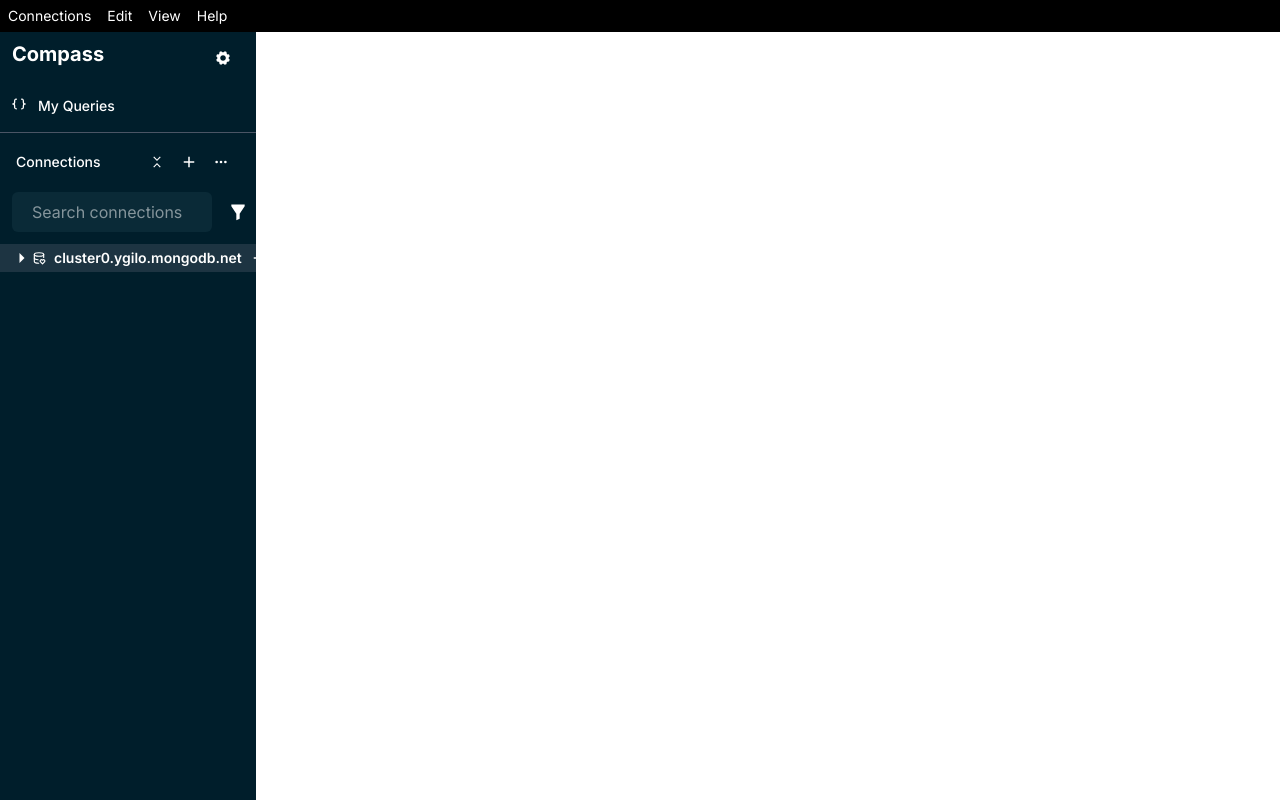
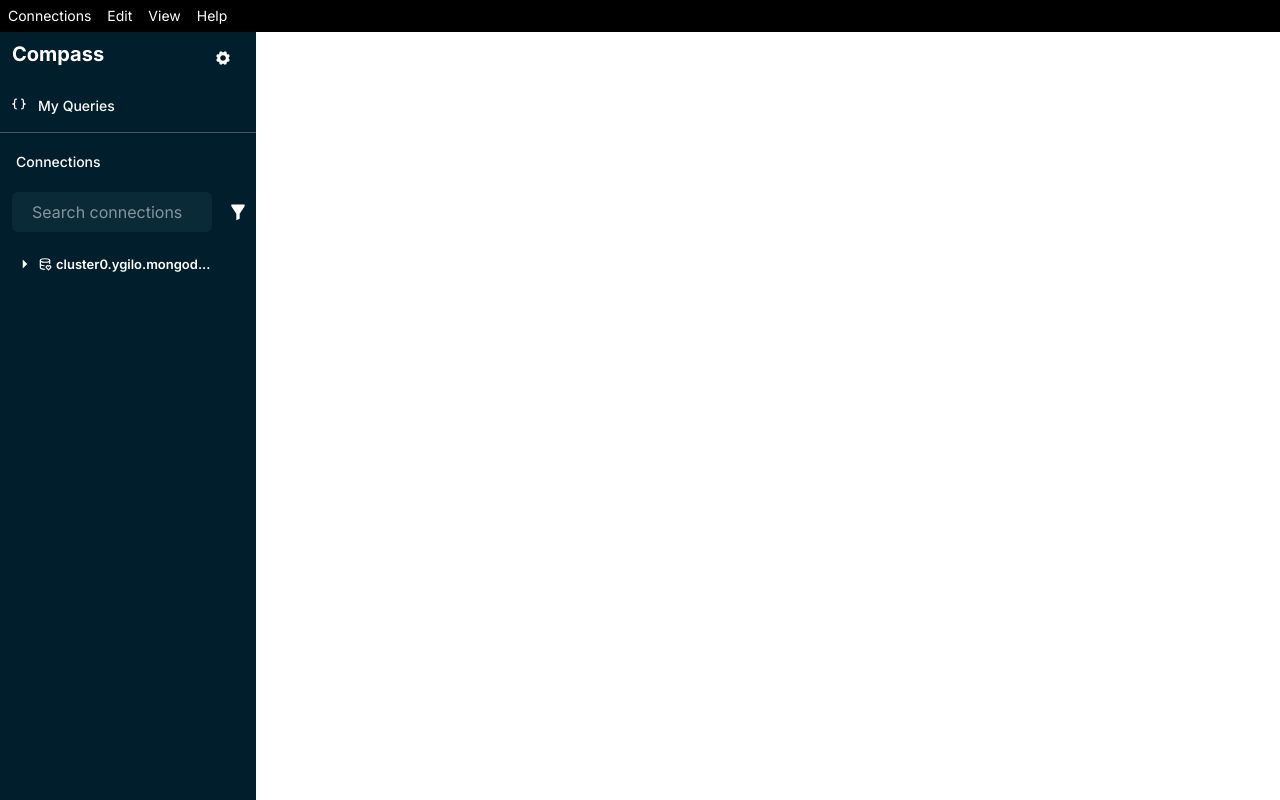
Before and after one commit to djangid63/MongoDB_Clone, a React (Vite) app: page / in a window 1280 px wide. Built offline with nearby package versions, Linux system fonts and the light colour scheme.

Commit message:
enhance SideBar component with settings toggle and connection management

```diff
--- a/src/Components/SideBar.jsx
+++ b/src/Components/SideBar.jsx
@@ -7,16 +7,27 @@
 import { RiFilter2Fill } from "react-icons/ri";
 import { GoCommandPalette } from "react-icons/go";
 import { TbDatabaseHeart } from "react-icons/tb";
+import { useState } from 'react';
 
 
 
 
 const SideBar = () => {
+  const [isSettingsOpen, setIsSettingsOpen] = useState(false);
+  const [isClusterExpanded, setIsClusterExpanded] = useState(false)
+  const [isConnected, setIsConnected] = useState(false);
+
+  const toggleSettings = () => setIsSettingsOpen(!isSettingsOpen);
+  const toggleCluster = () => setIsClusterExpanded(!isClusterExpanded);
+
   return (
     <section className='w-[20vw] h-[96vh] text-white justify-between items-start font-inter bg-secondary '>
       <div className='flex items-center justify-between pl-3'>
         <div className='text-xl py-2 font-bold'>Compass</div>
-        <span className='text-lg pr-6 pt-2'><IoIosSettings /></span>
+        <span className={`text-lg pr-6 pt-2 cursor-pointer ${isSettingsOpen ? 'text-blue-500' : ''}`}
+          onClick={toggleSettings}>
+          <IoIosSettings />
+        </span>
       </div>
       <div className='flex items-center justify-start mt-5 font-medium text-sm pl-3' >
         <span className=' pb-1'><PiBracketsCurlyBold /></span>
@@ -26,9 +37,11 @@
       <div className='flex items-center justify-between mt-5 font-medium text-sm pl-4' >
         <div>Connections</div>
         <div className='flex items-center justify-between mr-7 gap-4'>
-          <span><BiCollapseVertical /></span>
-          <span ><MdAdd size={18} /></span>
-          <span><BsThreeDots /></span>
+          <span className='hidden group-hover:block cursor-pointer'>
+            <BiCollapseVertical />
+          </span>
+          <span className='hidden group-hover:block cursor-pointer'><MdAdd size={18} /></span>
+          <span className='hidden group-hover:block cursor-pointer'><BsThreeDots /></span>
         </div>
       </div>
       {/* Search Bar */}
@@ -40,18 +53,20 @@
         />
         <span className="text-white text-xl p-2"><RiFilter2Fill /></span>
       </div>
-
-      <div className='flex justify-between pl-3 py-1 mt-3 text-sm bg-gray-600/40'>
+      {/* Cluster */}
+      <div className='flex justify-between pl-3 py-1 mt-3 text-sm hover:bg-gray-600/40 h-10 w-full group'>
         <div className='flex items-center'>
-          <span className='hidden '><IoMdArrowDropdown /></span>
-          <span className='text-xl'><IoMdArrowDropright /></span>
-          <span className=' '><TbDatabaseHeart /></span>
-          <div className='font-inter px-2  font-semibold'>cluster0.ygilo.mongodb.net</div>
+          <span className='cursor-pointer px-1' onClick={toggleCluster}>
+            {isClusterExpanded ? <IoMdArrowDropdown size={18} /> : <IoMdArrowDropright size={18} />}
+          </span>
+          <span className=''><TbDatabaseHeart /></span>
+          <div className='font-inter text-[13px] font-semibold mx-1'>cluster0.ygilo.mongod...</div>
         </div>
-        <div className='flex items-center justify-between gap-2'>
-          <span className='text-xs'><MdAdd size={18} /></span>
-          <span className='text-xs'><GoCommandPalette /></span>
-          <span className='text-xs mr-4'><BsThreeDots /> </span>
+        <div className={`flex items-center justify-between ${isConnected ? 'gap-3' : 'gap-0.5'}`}>
+          {!isConnected && <button onClick={() => setIsConnected(true)} className='hidden group-hover:block py-1 px-3 bg-gray-600/40 hover:bg-gray-400/60 border text-[12px] mx-2 border-gray-400 rounded-lg'>CONNECT</button>}
+          <span className={`text-xs cursor-pointer mr-1 hidden group-hover:block ${isConnected ? 'block' : 'hidden'}`}><MdAdd size={18} /></span>
+          <span className={`text-xs cursor-pointer hidden group-hover:block ${isConnected ? 'block' : 'hidden'}`}><GoCommandPalette /></span>
+          <span className='mr-4 hidden group-hover:block text-xs cursor-pointer'><BsThreeDots /></span>
         </div>
       </div>
     </section>
```
